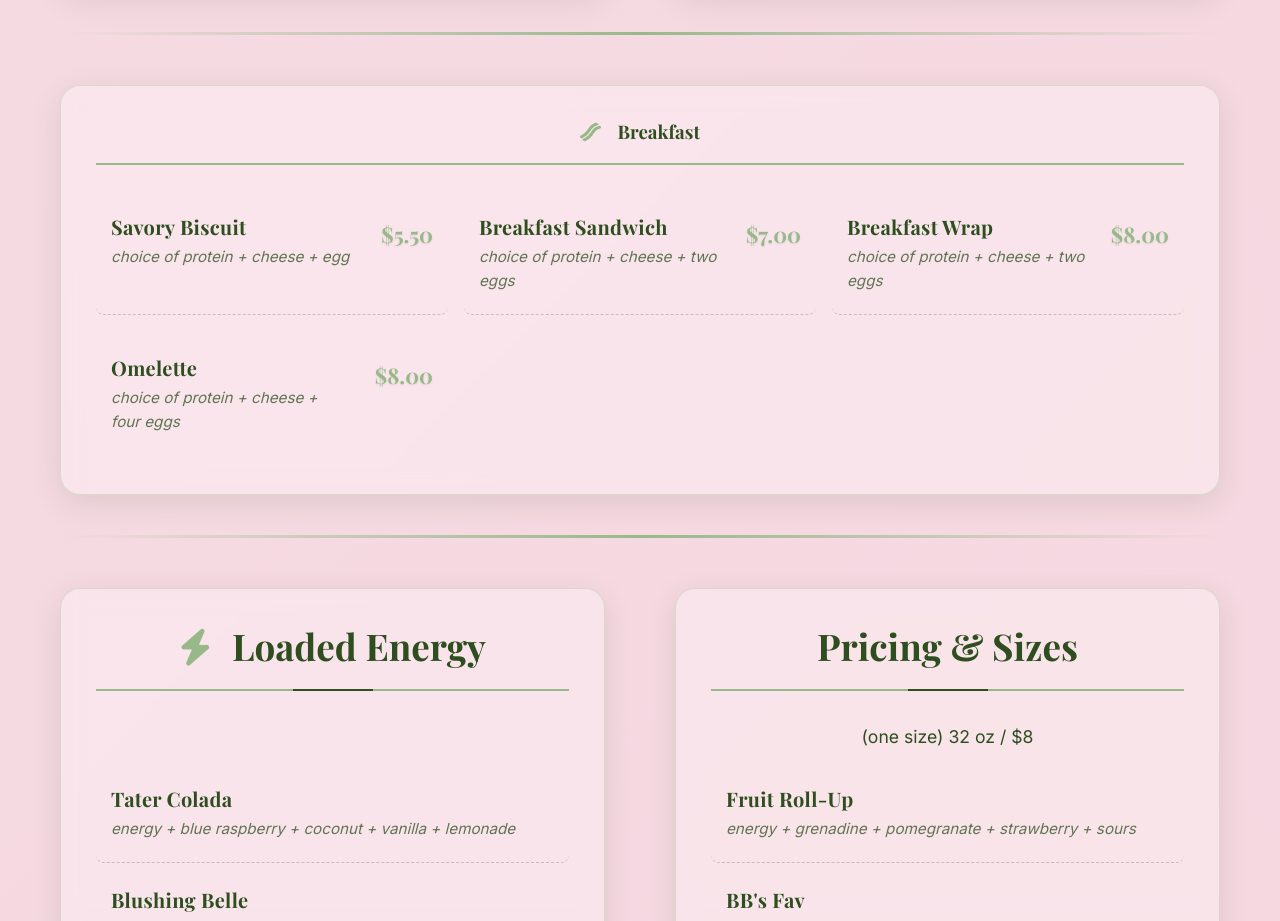
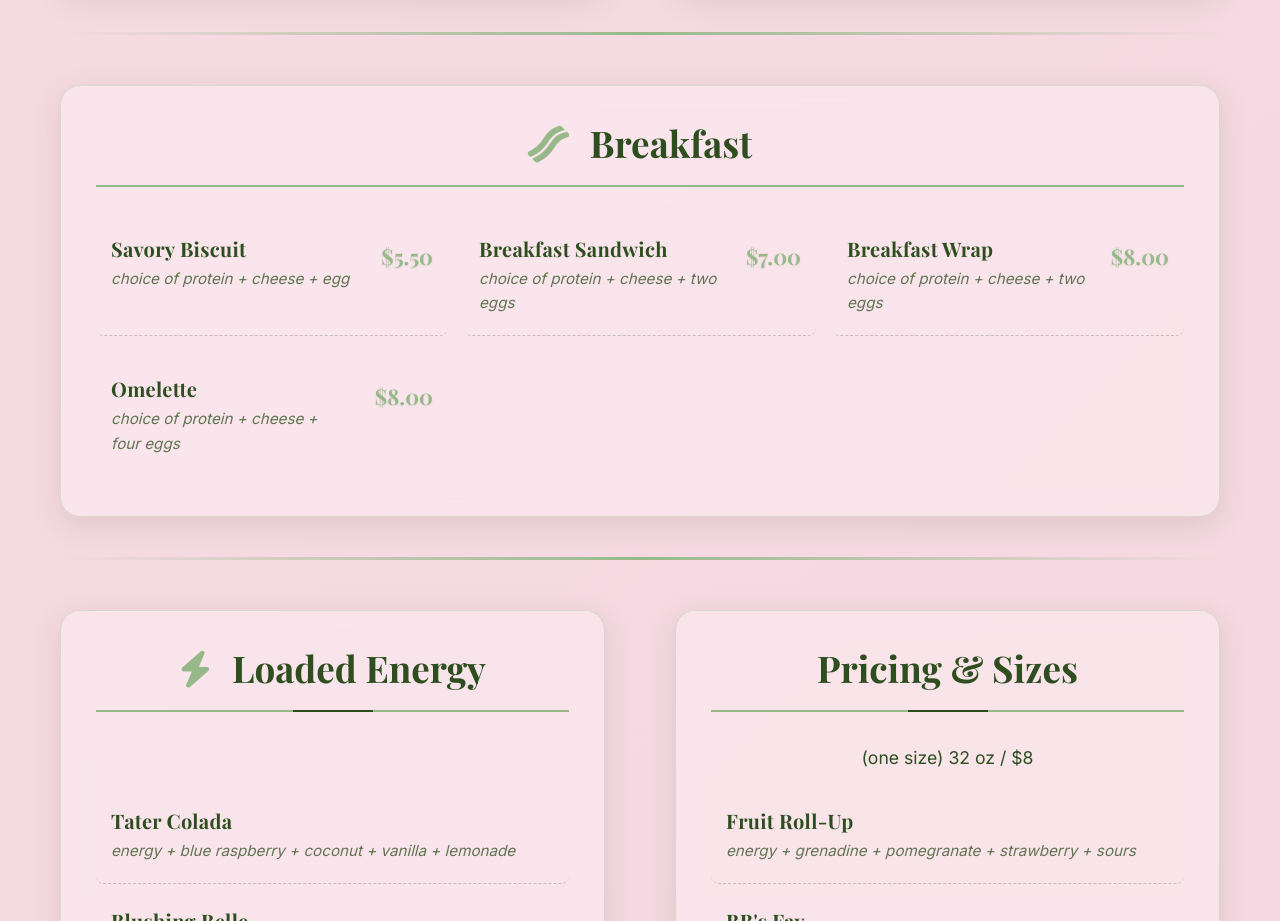
Before and after one commit to Dylanjdev/BBs-Bakery, a plain HTML site: page index.html in a window 1280 px wide. Shown: the part 3080-4001 px from the top of the page. Drawn offline with nearby package versions, Linux system fonts and the light colour scheme.

Commit message:
adjusted menu title font-size

```diff
--- a/index.html
+++ b/index.html
@@ -257,7 +257,7 @@
     <div class="menu-divider"></div>
 
     <div class="menu-content" style="display: block; background: rgba(255, 255, 255, 0.3); padding: 35px; border-radius: 20px; box-shadow: 0 8px 30px rgba(46, 78, 31, 0.12); backdrop-filter: blur(10px); border: 1px solid rgba(151, 185, 138, 0.3);">
-      <h3 style="text-align: center; margin-bottom: 30px; padding-bottom: 20px; border-bottom: 2px solid var(--green);"><i class="fa-solid fa-bacon" style="margin-right: 12px; color: var(--green);"></i> Breakfast</h3>
+      <h3 style="font-family: 'Playfair Display', serif; font-size: 2.3rem; margin-bottom: 30px; color: var(--dark-green); font-weight: 700; text-align: center; padding-bottom: 20px; border-bottom: 2px solid var(--green);"><i class="fa-solid fa-bacon" style="margin-right: 12px; color: var(--green);"></i> Breakfast</h3>
       <div style="display: grid; grid-template-columns: repeat(auto-fit, minmax(280px, 1fr)); gap: 1rem; max-width: 1200px; margin: 0 auto;">
         <div class="menu-item">
           <div>
```
